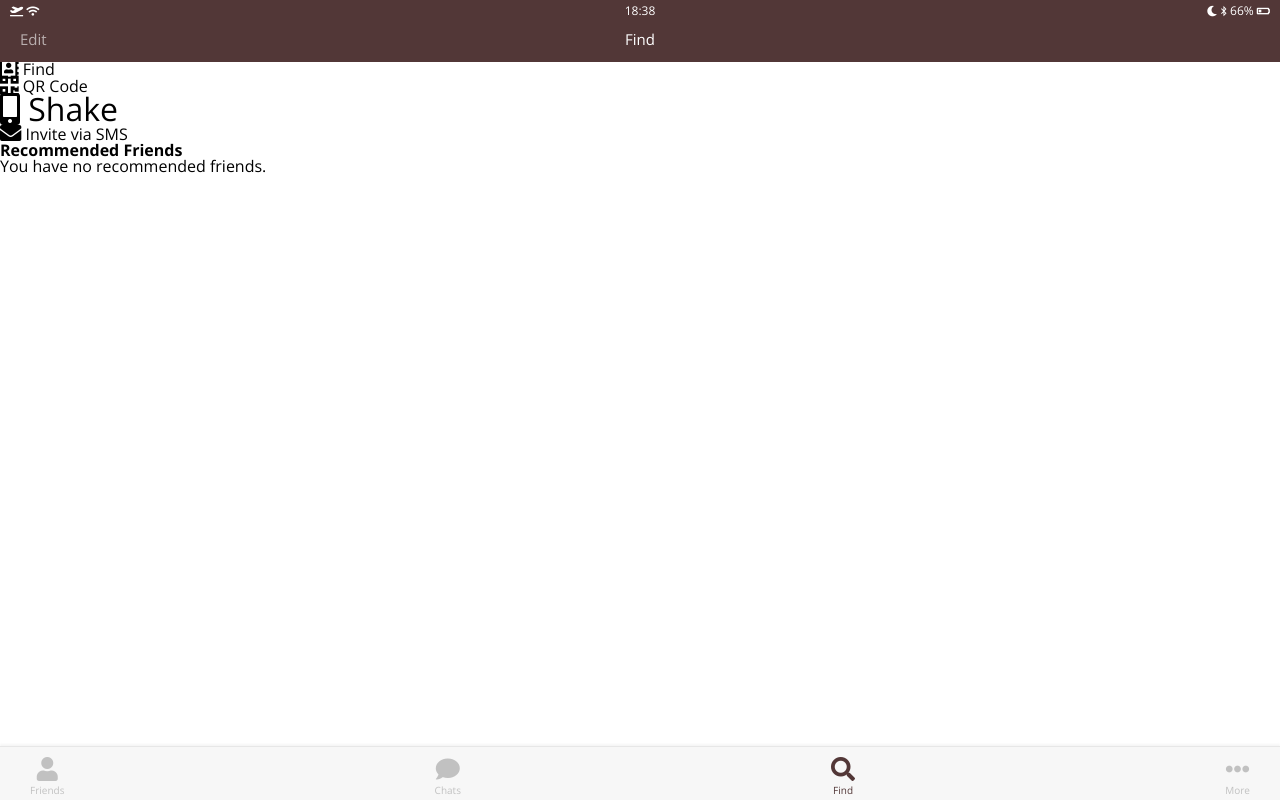
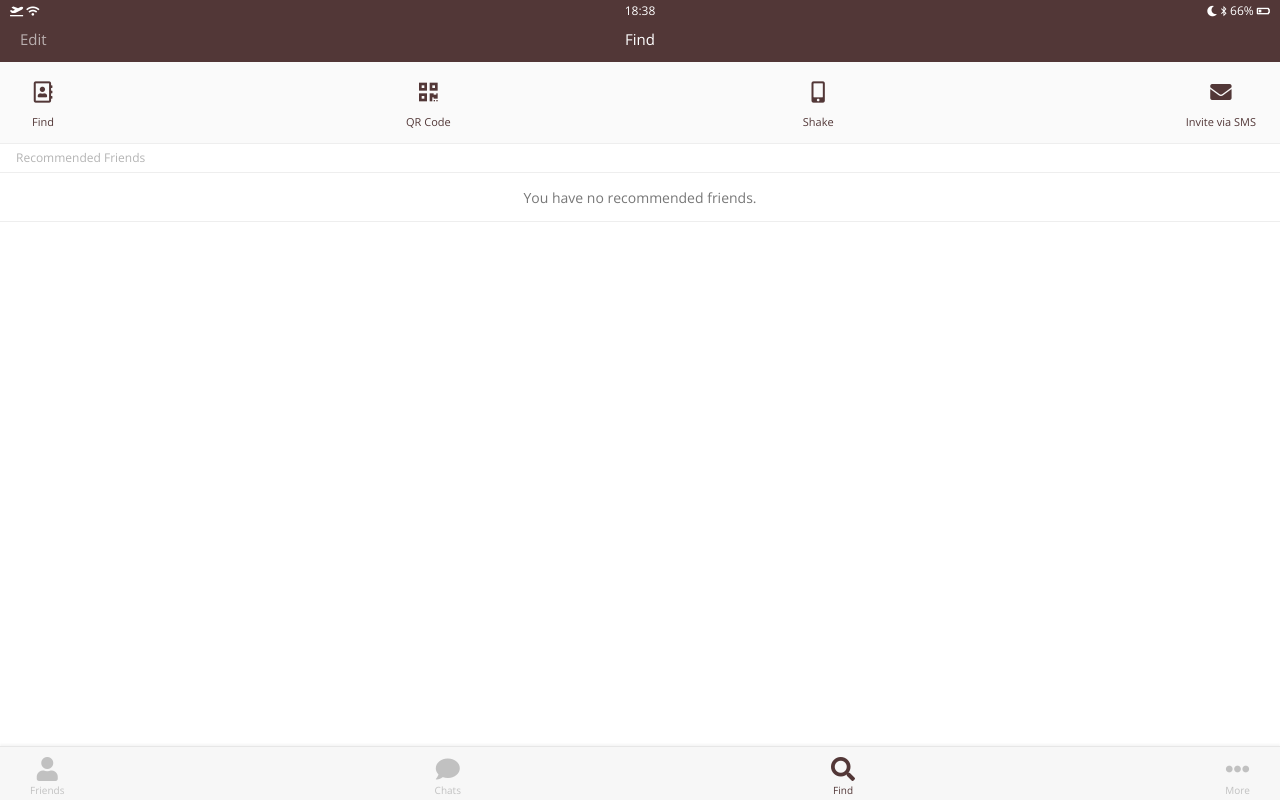
Before and after one commit to banjag954/02_sideProject-kakaoClone, a plain HTML site: page find.html in a window 1280 px wide. Drawn offline with nearby package versions, Linux system fonts and the light colour scheme.

Commit message:
css__find_finish

```diff
--- /dev/null
+++ b/css/find.css
@@ -0,0 +1,48 @@
+.find .find__options {
+  background-color: #fafafa;
+  display: flex;
+  justify-content: space-between;
+  padding: 24px 0px 16px;
+
+}
+
+.find__options .find__option {
+  display: flex;
+  flex-direction: column;
+  align-items: center;
+  padding : 0px 24px 0px 32px;
+  color : #523737;
+}
+
+.find__option i {
+  margin-bottom: 16px;
+}
+
+.find__option .find__option--title {
+  font-size: 11px;
+  font-weight: 400;
+}
+
+
+.find__recommended header{
+  border-top : 0.5px solid #eee;
+  border-bottom: 1px solid #eee;
+  padding: 8px 16px;
+  font-size: 12px;
+  color:#b4b4b4;
+}
+
+.find__recommended .recommended__title{
+  font-weight: 400;
+}
+
+.recommended__none{
+  padding: 16px 0px;
+  text-align: center;
+  border-bottom: 1px solid #eee;
+}
+
+.recommended__none .recommended__text {
+  font-size: 14px;
+  color: #777;
+}
--- a/css/header.css
+++ b/css/header.css
@@ -30,7 +30,7 @@
 
 }
 
-.top-header .header__bottom .header__column:first-child {
+.top-header .header__bottom .header__column:nth-child(1) {
   color: rgba(255, 255, 255, 0.6);
   cursor: pointer;
 }
--- a/css/style.css
+++ b/css/style.css
@@ -6,3 +6,4 @@
 @import 'search-bar.css';
 @import 'friends.css';
 @import 'chats.css';
+@import 'find.css';
--- a/find.html
+++ b/find.html
@@ -48,8 +48,8 @@
             <i class="fas fa-qrcode fa-lg"></i>
             <span class="find__option--title">QR Code</span>
           </div>
-          <div class="find__option fa-2x">
-            <i class="fas fa-mobile-alt"></i>
+          <div class="find__option">
+            <i class="fas fa-mobile-alt fa-lg"></i>
             <span class="find__option--title">Shake</span>
           </div>
           <div class="find__option">
@@ -60,10 +60,10 @@
         <section class="find__recommended">
             <header>
               <h6 class="recommended__title">Recommended Friends</h6>
-              <div class="recommended__none">
-                <span class="recommended__text">You have no recommended friends.</span>
-              </div>
             </header>
+            <div class="recommended__none">
+              <span class="recommended__text">You have no recommended friends.</span>
+            </div>
         </section>
 
       </main>
```
